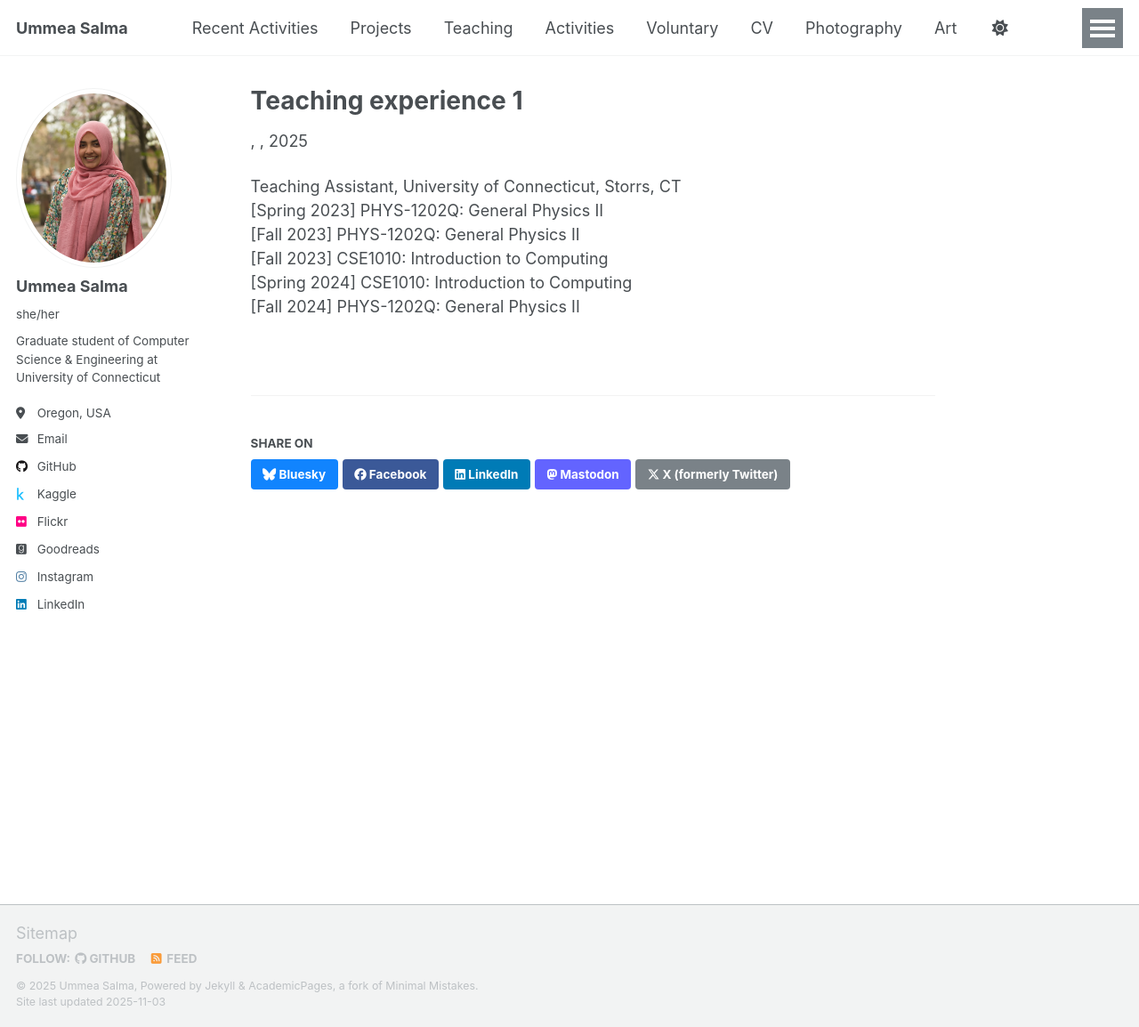
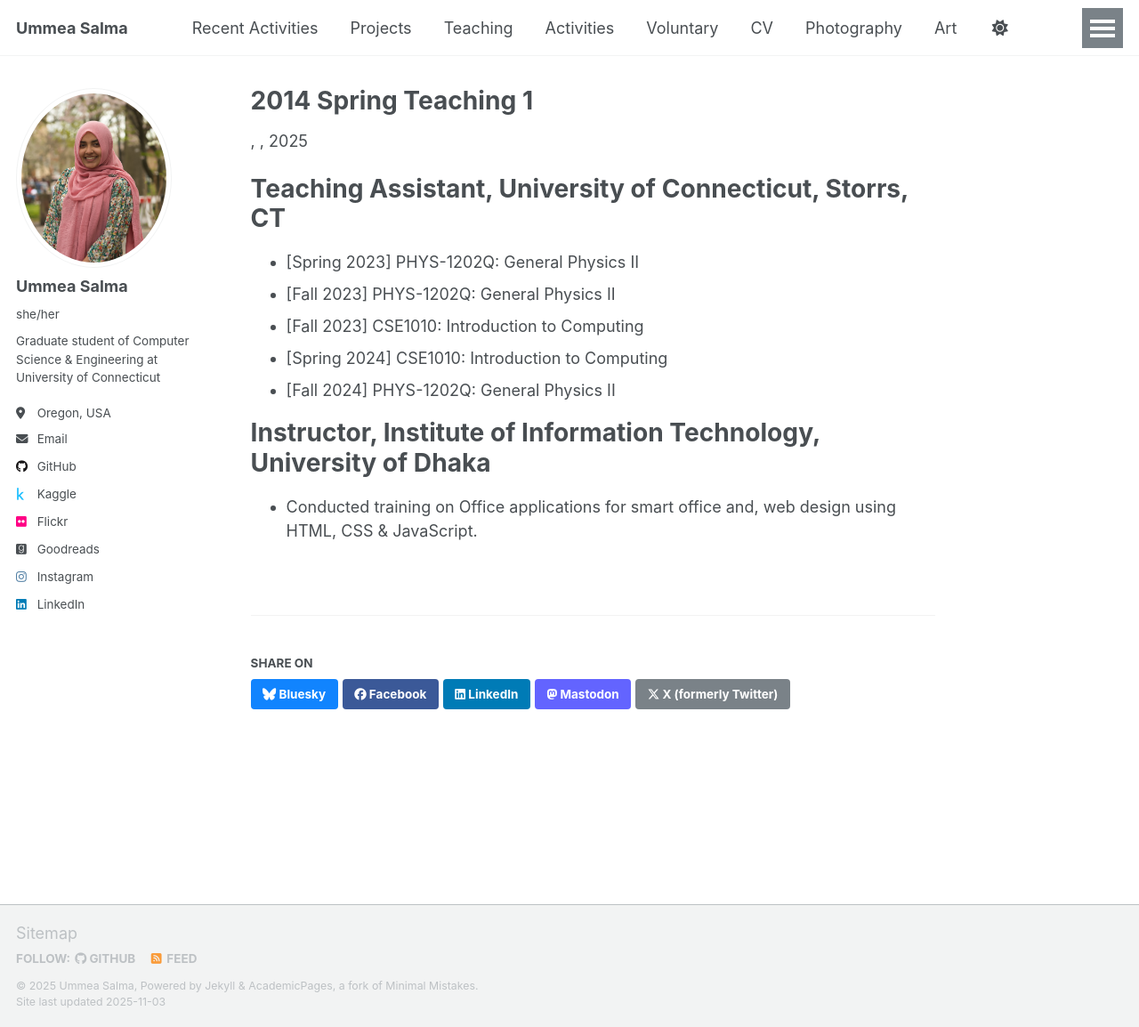
Before and after one commit to ummeasalma/ummeasalma.github.io, a Jekyll site: the page built from _teaching/2014-spring-teaching-1.md, in a window 1280 px wide and 1154 px high. Shown: the whole window at 89% size. Built offline with Jekyll 4.4.1, drawn with Linux system fonts in a browser that asks for light colours; a script that is not in the unit is left out.

Commit message:
Update teaching experience formatting and details

```diff
--- a/_teaching/2014-spring-teaching-1.md
+++ b/_teaching/2014-spring-teaching-1.md
@@ -8,9 +8,13 @@ permalink: /teaching/2014-spring-teaching-1
 #location: "Storrs, CT"
 ---
 
-Teaching Assistant, University of Connecticut, Storrs, CT<br>
-   [Spring 2023] PHYS-1202Q: General Physics II<br>
-   [Fall 2023] PHYS-1202Q: General Physics II<br>
-   [Fall 2023] CSE1010: Introduction to Computing<br>
-   [Spring 2024] CSE1010: Introduction to Computing<br>
-   [Fall 2024] PHYS-1202Q: General Physics II<br>
+# Teaching Assistant, University of Connecticut, Storrs, CT
+   - [Spring 2023] PHYS-1202Q: General Physics II<br>
+   - [Fall 2023] PHYS-1202Q: General Physics II<br>
+   - [Fall 2023] CSE1010: Introduction to Computing<br>
+   - [Spring 2024] CSE1010: Introduction to Computing<br>
+   - [Fall 2024] PHYS-1202Q: General Physics II<br>
+
+
+# Instructor, Institute of Information Technology, University of Dhaka
+   - Conducted training on Office applications for smart office and, web design using HTML, CSS & JavaScript.
```
Also changed, not shown: other parts of _teaching/2014-spring-teaching-1.md (+1 -1 lines).
